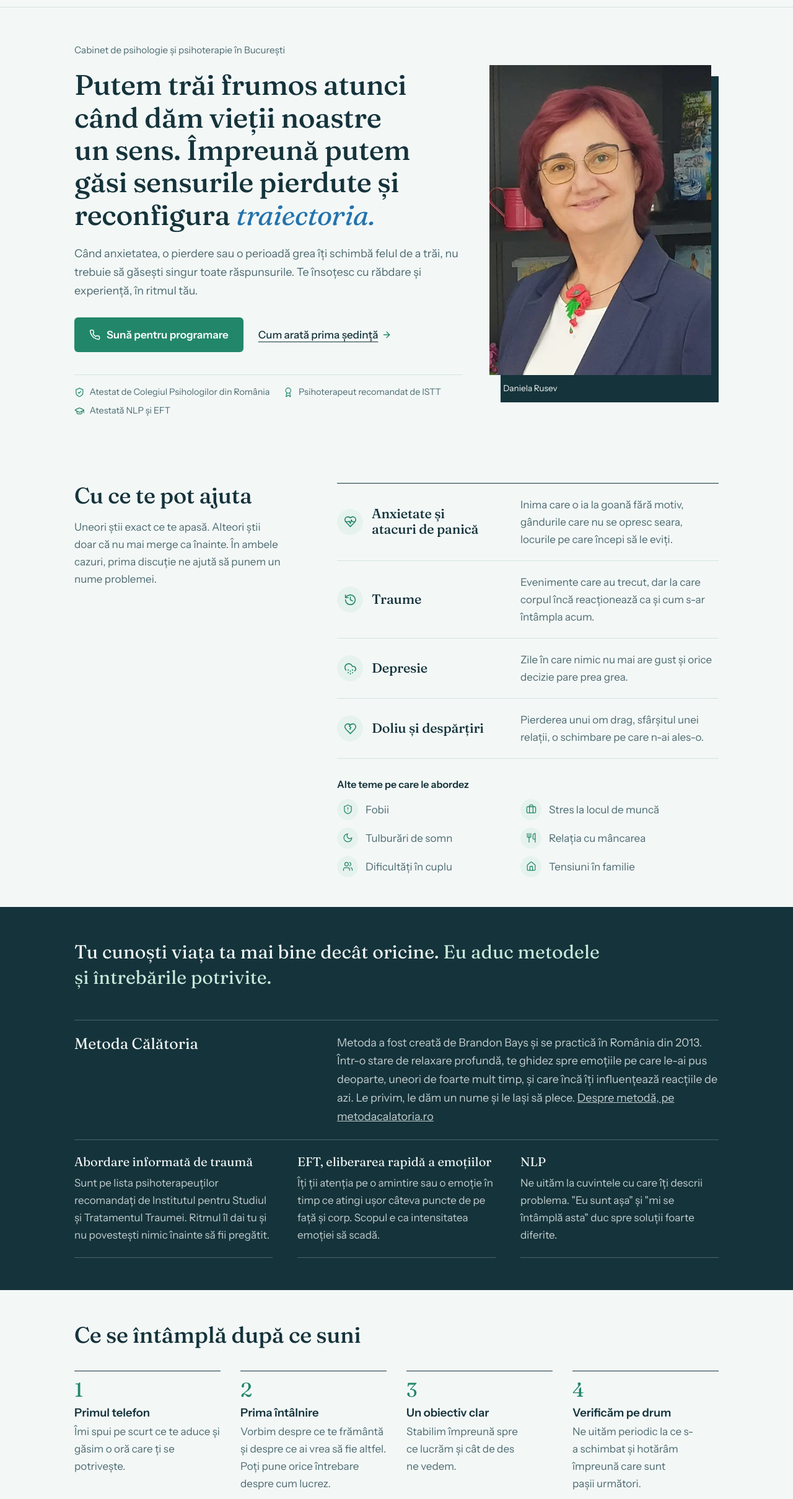
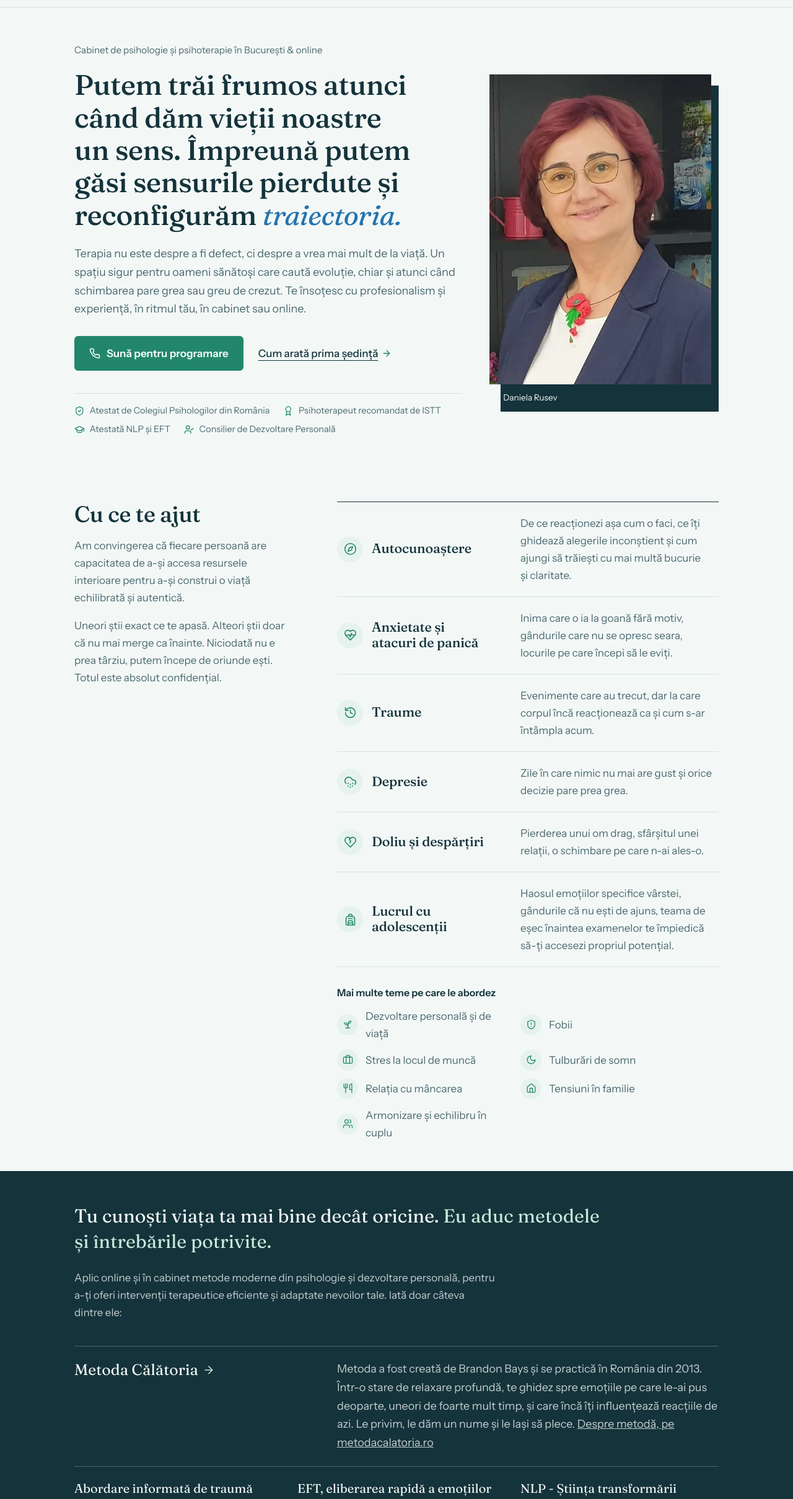
Before and after one commit to MolnarMario/daniela-rusev-psihoterapeut, a plain HTML site: page index.html in a window 1280 px wide. Shown: the part 97-2515 px from the top of the page at 62% size. Drawn offline with Linux system fonts and the light colour scheme.

Commit message:
Apply the client's first round of text edits to variant 2
Hero: online sessions, new intro paragraph, fourth credential
(Consilier de Dezvoltare Personală). Restore the "Cu ce te ajut"
section the client deleted by mistake, with her new copy: two intro
paragraphs, Autocunoaștere and Lucrul cu adolescenții added, the
extra topics list renamed and extended. Methods get an intro line,
an arrow after Metoda Călătoria on desktop and a new NLP text.
Reviews use her new heading and statement and link to the Google
Maps profile (5/5 from 7 reviews).

Co-Authored-By: Claude Opus 5.5 <noreply@anthropic.com>

```diff
--- a/index.html
+++ b/index.html
@@ -176,6 +176,8 @@ p{margin:0 0 1em;text-wrap:pretty}
 .method{background:var(--ink);color:var(--paper);padding:52px 0}
 .method .lead{font-family:var(--serif);font-size:clamp(1.35rem,1.1rem + 1vw,1.9rem);line-height:1.35;max-width:28em;margin:0 0 48px;font-variation-settings:"opsz" 48}
 .method .lead span{color:#c8eadb}
+.method .intro{color:rgba(243,248,247,.78);max-width:40em;margin:-24px 0 40px}
+.methods dt .dt-arrow{display:none}
 .methods{display:grid;gap:0;margin:0;border-top:1px solid rgba(243,248,247,.25)}
 .methods>div{padding:22px 0;border-bottom:1px solid rgba(243,248,247,.25)}
 .methods dt{font-family:var(--serif);font-size:1.25rem;line-height:1.25;margin-bottom:8px}
@@ -185,6 +187,7 @@ p{margin:0 0 1em;text-wrap:pretty}
   .methods{grid-template-columns:repeat(3,1fr);column-gap:40px}
   .methods .main{grid-column:1/-1;display:grid;grid-template-columns:4fr 7fr;gap:72px}
   .methods .main dd{font-size:1.125rem}
+  .methods .main dt .dt-arrow{display:inline-block;width:.8em;height:.8em;margin-left:.3em;vertical-align:-.05em;color:#c8eadb}
 }
 
 /* steps */
@@ -219,8 +222,9 @@ p{margin:0 0 1em;text-wrap:pretty}
 .reviews{padding:48px 0;border-top:1px solid var(--line)}
 .reviews .wrap{display:grid;gap:40px}
 .pull{margin:0}
-.pull p{font-family:var(--serif);font-size:clamp(1.7rem,1.2rem + 2vw,2.7rem);line-height:1.2;margin:0;font-variation-settings:"opsz" 120}
+.pull p{font-family:var(--serif);font-size:clamp(1.45rem,1.1rem + 1.5vw,2.2rem);line-height:1.2;margin:0;font-variation-settings:"opsz" 120}
 .pull cite{display:block;font-style:normal;color:var(--ink-soft);font-size:.95rem;margin-top:14px}
+.pull cite a{color:var(--poppy-dark)}
 .scores{list-style:none;margin:0;padding:0;display:grid;gap:18px}
 .scores li{display:flex;align-items:baseline;gap:14px;padding-bottom:16px;border-bottom:1px solid var(--line)}
 .scores b{font-family:var(--serif);font-weight:500;font-size:1.9rem;min-width:4.4ch}
@@ -278,6 +282,7 @@ p{margin:0 0 1em;text-wrap:pretty}
   .concerns .wrap,.about .wrap,.reviews .wrap{gap:32px}
   .method{padding:36px 0}
   .method .lead{margin-bottom:32px}
+  .method .intro{margin:-16px 0 28px}
   .methods .main dt{font-size:1.4rem}
   .steps{padding:36px 0 32px}
   .steps ol{margin-top:28px;gap:24px}
@@ -354,9 +359,9 @@ if(/[?&]edit\b/.test(location.search)){document.documentElement.classList.add('e
 <section class="hero" id="sus" data-sec="Hero">
   <div class="wrap">
     <div class="hero-text">
-      <p class="hero-meta">Cabinet de psihologie și psihoterapie în București</p>
-      <h1>Putem trăi frumos atunci când dăm vieții noastre un sens. Împreună putem găsi sensurile pierdute și reconfigura <em>traiectoria.</em></h1>
-      <p class="hero-lede">Când anxietatea, o pierdere sau o perioadă grea îți schimbă felul de a trăi, nu trebuie să găsești singur toate răspunsurile. Te însoțesc cu răbdare și experiență, în ritmul tău.</p>
+      <p class="hero-meta">Cabinet de psihologie și psihoterapie în București &amp; online</p>
+      <h1>Putem trăi frumos atunci când dăm vieții noastre un sens. Împreună putem găsi sensurile pierdute și reconfigurăm <em>traiectoria.</em></h1>
+      <p class="hero-lede">Terapia nu este despre a fi defect, ci despre a vrea mai mult de la viață. Un spațiu sigur pentru oameni sănătoși care caută evoluție, chiar și atunci când schimbarea pare grea sau greu de crezut. Te însoțesc cu profesionalism și experiență, în ritmul tău, în cabinet sau online.</p>
       <div class="actions" data-hide-callbar>
         <a class="btn" href="tel:+40743482900"><svg viewBox="0 0 24 24" fill="none" stroke="currentColor" stroke-width="2" aria-hidden="true"><path d="M22 16.9v3a2 2 0 0 1-2.2 2 19.8 19.8 0 0 1-8.6-3.1 19.5 19.5 0 0 1-6-6A19.8 19.8 0 0 1 2.1 4.2 2 2 0 0 1 4.1 2h3a2 2 0 0 1 2 1.7c.1.9.4 1.8.7 2.7a2 2 0 0 1-.5 2.1L8 9.8a16 16 0 0 0 6 6l1.3-1.3a2 2 0 0 1 2.1-.4c.9.3 1.8.6 2.7.7a2 2 0 0 1 1.7 2z"/></svg>Sună pentru programare</a>
         <a class="link-arrow" href="#pasi">Cum arată prima ședință<svg viewBox="0 0 24 24" fill="none" stroke="currentColor" stroke-width="2" stroke-linecap="round" stroke-linejoin="round" aria-hidden="true"><path d="M5 12h14"/><path d="m12 5 7 7-7 7"/></svg></a>
@@ -365,6 +370,7 @@ if(/[?&]edit\b/.test(location.search)){document.documentElement.classList.add('e
         <li><svg viewBox="0 0 24 24" fill="none" stroke="currentColor" stroke-width="1.8" stroke-linecap="round" stroke-linejoin="round" aria-hidden="true"><path d="M20 13c0 5-3.5 7.5-7.66 8.95a1 1 0 0 1-.67-.01C7.5 20.5 4 18 4 13V6a1 1 0 0 1 1-1c2 0 4.5-1.2 6.24-2.72a1.17 1.17 0 0 1 1.52 0C14.51 3.81 17 5 19 5a1 1 0 0 1 1 1z"/><path d="m9 12 2 2 4-4"/></svg>Atestat de Colegiul Psihologilor din România</li>
         <li><svg viewBox="0 0 24 24" fill="none" stroke="currentColor" stroke-width="1.8" stroke-linecap="round" stroke-linejoin="round" aria-hidden="true"><path d="m15.48 12.89 1.51 8.53a.5.5 0 0 1-.81.47l-3.58-2.69a1 1 0 0 0-1.2 0l-3.59 2.69a.5.5 0 0 1-.81-.47l1.51-8.53"/><circle cx="12" cy="8" r="6"/></svg>Psihoterapeut recomandat de ISTT</li>
         <li><svg viewBox="0 0 24 24" fill="none" stroke="currentColor" stroke-width="1.8" stroke-linecap="round" stroke-linejoin="round" aria-hidden="true"><path d="M21.42 10.92a1 1 0 0 0-.02-1.84L12.83 5.18a2 2 0 0 0-1.66 0L2.6 9.08a1 1 0 0 0 0 1.83l8.57 3.91a2 2 0 0 0 1.66 0z"/><path d="M22 10v6"/><path d="M6 12.5V16a6 3 0 0 0 12 0v-3.5"/></svg>Atestată NLP și EFT</li>
+        <li><svg viewBox="0 0 24 24" fill="none" stroke="currentColor" stroke-width="1.8" stroke-linecap="round" stroke-linejoin="round" aria-hidden="true"><path d="M16 21v-2a4 4 0 0 0-4-4H6a4 4 0 0 0-4 4v2"/><circle cx="9" cy="7" r="4"/><path d="m16 11 2 2 4-4"/></svg>Consilier de Dezvoltare Personală</li>
       </ul>
     </div>
     <figure class="portrait">
@@ -380,25 +386,29 @@ if(/[?&]edit\b/.test(location.search)){document.documentElement.classList.add('e
 <section class="concerns" id="servicii" data-sec="Servicii">
   <div class="wrap">
     <div class="concerns-intro">
-      <h2>Cu ce te pot ajuta</h2>
-      <p>Uneori știi exact ce te apasă. Alteori știi doar că nu mai merge ca înainte. În ambele cazuri, prima discuție ne ajută să punem un nume problemei.</p>
+      <h2>Cu ce te ajut</h2>
+      <p>Am convingerea că fiecare persoană are capacitatea de a-și accesa resursele interioare pentru a-și construi o viață echilibrată și autentică.</p>
+      <p>Uneori știi exact ce te apasă. Alteori știi doar că nu mai merge ca înainte. Niciodată nu e prea târziu, putem începe de oriunde ești. Totul este absolut confidențial.</p>
     </div>
     <div>
       <ul class="primary">
+        <li><h3><span class="ic"><svg viewBox="0 0 24 24" fill="none" stroke="currentColor" stroke-width="1.8" stroke-linecap="round" stroke-linejoin="round" aria-hidden="true"><circle cx="12" cy="12" r="10"/><path d="m16.24 7.76-2.12 6.36-6.36 2.12 2.12-6.36 6.36-2.12z"/></svg></span>Autocunoaștere</h3><p>De ce reacționezi așa cum o faci, ce îți ghidează alegerile inconștient și cum ajungi să trăiești cu mai multă bucurie și claritate.</p></li>
         <li><h3><span class="ic"><svg viewBox="0 0 24 24" fill="none" stroke="currentColor" stroke-width="1.8" stroke-linecap="round" stroke-linejoin="round" aria-hidden="true"><path d="M19 14c1.49-1.46 3-3.21 3-5.5A5.5 5.5 0 0 0 16.5 3c-1.76 0-3 .5-4.5 2-1.5-1.5-2.74-2-4.5-2A5.5 5.5 0 0 0 2 8.5c0 2.3 1.5 4.05 3 5.5l7 7Z"/><path d="M3.22 12H9.5l.5-1 2 4.5 2-7 1.5 3.5h5.27"/></svg></span>Anxietate și atacuri de panică</h3><p>Inima care o ia la goană fără motiv, gândurile care nu se opresc seara, locurile pe care începi să le eviți.</p></li>
         <li><h3><span class="ic"><svg viewBox="0 0 24 24" fill="none" stroke="currentColor" stroke-width="1.8" stroke-linecap="round" stroke-linejoin="round" aria-hidden="true"><path d="M3 12a9 9 0 1 0 9-9 9.75 9.75 0 0 0-6.74 2.74L3 8"/><path d="M3 3v5h5"/><path d="M12 7v5l4 2"/></svg></span>Traume</h3><p>Evenimente care au trecut, dar la care corpul încă reacționează ca și cum s-ar întâmpla acum.</p></li>
         <li><h3><span class="ic"><svg viewBox="0 0 24 24" fill="none" stroke="currentColor" stroke-width="1.8" stroke-linecap="round" stroke-linejoin="round" aria-hidden="true"><path d="M4 14.9A7 7 0 1 1 15.71 8h1.79a4.5 4.5 0 0 1 2.5 8.24"/><path d="M8 19v1"/><path d="M8 14v1"/><path d="M16 19v1"/><path d="M16 14v1"/><path d="M12 21v1"/><path d="M12 16v1"/></svg></span>Depresie</h3><p>Zile în care nimic nu mai are gust și orice decizie pare prea grea.</p></li>
         <li><h3><span class="ic"><svg viewBox="0 0 24 24" fill="none" stroke="currentColor" stroke-width="1.8" stroke-linecap="round" stroke-linejoin="round" aria-hidden="true"><path d="M19 14c1.49-1.46 3-3.21 3-5.5A5.5 5.5 0 0 0 16.5 3c-1.76 0-3 .5-4.5 2-1.5-1.5-2.74-2-4.5-2A5.5 5.5 0 0 0 2 8.5c0 2.3 1.5 4.05 3 5.5l7 7Z"/><path d="m12 13-1-1 2-2-3-3 2-2"/></svg></span>Doliu și despărțiri</h3><p>Pierderea unui om drag, sfârșitul unei relații, o schimbare pe care n-ai ales-o.</p></li>
+        <li><h3><span class="ic"><svg viewBox="0 0 24 24" fill="none" stroke="currentColor" stroke-width="1.8" stroke-linecap="round" stroke-linejoin="round" aria-hidden="true"><path d="M4 10a4 4 0 0 1 4-4h8a4 4 0 0 1 4 4v10a2 2 0 0 1-2 2H6a2 2 0 0 1-2-2Z"/><path d="M8 10h8"/><path d="M8 18h8"/><path d="M8 22v-6a2 2 0 0 1 2-2h4a2 2 0 0 1 2 2v6"/><path d="M9 6V4a2 2 0 0 1 2-2h2a2 2 0 0 1 2 2v2"/></svg></span>Lucrul cu adolescenții</h3><p>Haosul emoțiilor specifice vârstei, gândurile că nu ești de ajuns, teama de eșec înaintea examenelor te împiedică să-ți accesezi propriul potențial.</p></li>
       </ul>
       <div class="also">
-        <h3>Alte teme pe care le abordez</h3>
+        <h3>Mai multe teme pe care le abordez</h3>
         <ul>
+          <li><span class="ic"><svg viewBox="0 0 24 24" fill="none" stroke="currentColor" stroke-width="1.8" stroke-linecap="round" stroke-linejoin="round" aria-hidden="true"><path d="M7 20h10"/><path d="M10 20c5.5-2.5.8-6.4 3-10"/><path d="M9.5 9.4c1.1.8 1.8 2.2 2.3 3.7-2 .4-3.5.4-4.8-.3-1.2-.6-2.3-1.9-3-4.2 2.8-.5 4.4 0 5.5.8z"/><path d="M14.1 6a7 7 0 0 0-1.1 4c1.9-.1 3.3-.6 4.3-1.4 1-1 1.6-2.3 1.7-4.6-2.7.1-4 1-4.9 2z"/></svg></span>Dezvoltare personală și de viață</li>
           <li><span class="ic"><svg viewBox="0 0 24 24" fill="none" stroke="currentColor" stroke-width="1.8" stroke-linecap="round" stroke-linejoin="round" aria-hidden="true"><path d="M20 13c0 5-3.5 7.5-7.66 8.95a1 1 0 0 1-.67-.01C7.5 20.5 4 18 4 13V6a1 1 0 0 1 1-1c2 0 4.5-1.2 6.24-2.72a1.17 1.17 0 0 1 1.52 0C14.51 3.81 17 5 19 5a1 1 0 0 1 1 1z"/><path d="M12 8v4"/><path d="M12 16h.01"/></svg></span>Fobii</li>
           <li><span class="ic"><svg viewBox="0 0 24 24" fill="none" stroke="currentColor" stroke-width="1.8" stroke-linecap="round" stroke-linejoin="round" aria-hidden="true"><path d="M16 20V4a2 2 0 0 0-2-2h-4a2 2 0 0 0-2 2v16"/><rect width="20" height="14" x="2" y="6" rx="2"/></svg></span>Stres la locul de muncă</li>
           <li><span class="ic"><svg viewBox="0 0 24 24" fill="none" stroke="currentColor" stroke-width="1.8" stroke-linecap="round" stroke-linejoin="round" aria-hidden="true"><path d="M12 3a6 6 0 0 0 9 9 9 9 0 1 1-9-9Z"/></svg></span>Tulburări de somn</li>
           <li><span class="ic"><svg viewBox="0 0 24 24" fill="none" stroke="currentColor" stroke-width="1.8" stroke-linecap="round" stroke-linejoin="round" aria-hidden="true"><path d="M3 2v7c0 1.1.9 2 2 2h4a2 2 0 0 0 2-2V2"/><path d="M7 2v20"/><path d="M21 15V2a5 5 0 0 0-5 5v6c0 1.1.9 2 2 2h3Zm0 0v7"/></svg></span>Relația cu mâncarea</li>
-          <li><span class="ic"><svg viewBox="0 0 24 24" fill="none" stroke="currentColor" stroke-width="1.8" stroke-linecap="round" stroke-linejoin="round" aria-hidden="true"><path d="M16 21v-2a4 4 0 0 0-4-4H6a4 4 0 0 0-4 4v2"/><circle cx="9" cy="7" r="4"/><path d="M22 21v-2a4 4 0 0 0-3-3.87"/><path d="M16 3.13a4 4 0 0 1 0 7.75"/></svg></span>Dificultăți în cuplu</li>
           <li><span class="ic"><svg viewBox="0 0 24 24" fill="none" stroke="currentColor" stroke-width="1.8" stroke-linecap="round" stroke-linejoin="round" aria-hidden="true"><path d="M15 21v-8a1 1 0 0 0-1-1h-4a1 1 0 0 0-1 1v8"/><path d="M3 10a2 2 0 0 1 .709-1.528l7-5.999a2 2 0 0 1 2.582 0l7 5.999A2 2 0 0 1 21 10v9a2 2 0 0 1-2 2H5a2 2 0 0 1-2-2z"/></svg></span>Tensiuni în familie</li>
+          <li><span class="ic"><svg viewBox="0 0 24 24" fill="none" stroke="currentColor" stroke-width="1.8" stroke-linecap="round" stroke-linejoin="round" aria-hidden="true"><path d="M16 21v-2a4 4 0 0 0-4-4H6a4 4 0 0 0-4 4v2"/><circle cx="9" cy="7" r="4"/><path d="M22 21v-2a4 4 0 0 0-3-3.87"/><path d="M16 3.13a4 4 0 0 1 0 7.75"/></svg></span>Armonizare și echilibru în cuplu</li>
         </ul>
       </div>
     </div>
@@ -408,9 +418,10 @@ if(/[?&]edit\b/.test(location.search)){document.documentElement.classList.add('e
 <section class="method" id="metode" data-sec="Metode">
   <div class="wrap">
     <p class="lead">Tu cunoști viața ta mai bine decât oricine. <span>Eu aduc metodele și întrebările potrivite.</span></p>
+    <p class="intro">Aplic online și în cabinet metode moderne din psihologie și dezvoltare personală, pentru a-ți oferi intervenții terapeutice eficiente și adaptate nevoilor tale. Iată doar câteva dintre ele:</p>
     <dl class="methods">
       <div class="main">
-        <dt>Metoda Călătoria</dt>
+        <dt>Metoda Călătoria<svg class="dt-arrow" viewBox="0 0 24 24" fill="none" stroke="currentColor" stroke-width="1.8" stroke-linecap="round" stroke-linejoin="round" aria-hidden="true"><path d="M5 12h14"/><path d="m12 5 7 7-7 7"/></svg></dt>
         <dd>Metoda a fost creată de Brandon Bays și se practică în România din 2013. Într-o stare de relaxare profundă, te ghidez spre emoțiile pe care le-ai pus deoparte, uneori de foarte mult timp, și care încă îți influențează reacțiile de azi. Le privim, le dăm un nume și le lași să plece. <a href="https://www.metodacalatoria.ro" target="_blank" rel="noopener">Despre metodă, pe metodacalatoria.ro</a></dd>
       </div>
       <div>
@@ -422,8 +433,8 @@ if(/[?&]edit\b/.test(location.search)){document.documentElement.classList.add('e
         <dd>Îți ții atenția pe o amintire sau o emoție în timp ce atingi ușor câteva puncte de pe față și corp. Scopul e ca intensitatea emoției să scadă.</dd>
       </div>
       <div>
-        <dt>NLP</dt>
-        <dd>Ne uităm la cuvintele cu care îți descrii problema. "Eu sunt așa" și "mi se întâmplă asta" duc spre soluții foarte diferite.</dd>
+        <dt>NLP - Știința transformării</dt>
+        <dd>La naștere am primit cadou cel mai performant computer, creierul, dar nu și manualul de utilizare. Descoperim instrucțiuni de folosire a... minții.</dd>
       </div>
     </dl>
   </div>
@@ -466,14 +477,14 @@ if(/[?&]edit\b/.test(location.search)){document.documentElement.classList.add('e
 <section class="reviews" id="recenzii" data-sec="Recenzii" aria-labelledby="rev-title">
   <div class="wrap">
     <figure class="pull">
-      <h2 id="rev-title" class="sec-title" style="font-size:1rem;font-family:var(--sans);font-weight:500;color:var(--ink-soft);margin-bottom:18px">Ce spun clienții</h2>
-      <p>În cabinet găsești un Om cald, empatic.</p>
-      <cite>Recenzie Google, preluată pe MedAtlas</cite>
+      <h2 id="rev-title" class="sec-title" style="font-size:1rem;font-family:var(--sans);font-weight:500;color:var(--ink-soft);margin-bottom:18px">Ce spun clienții - Încredere și apreciere din partea clienților</h2>
+      <p>Profesionalismul, empatia și rezultatele vizibile sunt motivele pentru care cei cu care lucrez mă recomandă cu căldură.</p>
+      <cite><a class="link-arrow" href="https://maps.google.com/?cid=15098717741690280769" target="_blank" rel="noopener">Citește recenziile pe Google Maps<svg viewBox="0 0 24 24" fill="none" stroke="currentColor" stroke-width="2" stroke-linecap="round" stroke-linejoin="round" aria-hidden="true"><path d="M5 12h14"/><path d="m12 5 7 7-7 7"/></svg></a></cite>
     </figure>
     <ul class="scores">
       <li><b>4,8</b><span>din 5 pe DoctorBun.ro</span></li>
       <li><b>10</b><span>din 10, din 8 recenzii pe la-psiholog.ro</span></li>
-      <li><b>5</b><span>din 5 în recenziile Google afișate pe MedAtlas</span></li>
+      <li><b>5</b><span>din 5, din 7 recenzii pe Google Maps</span></li>
     </ul>
   </div>
 </section>
```
